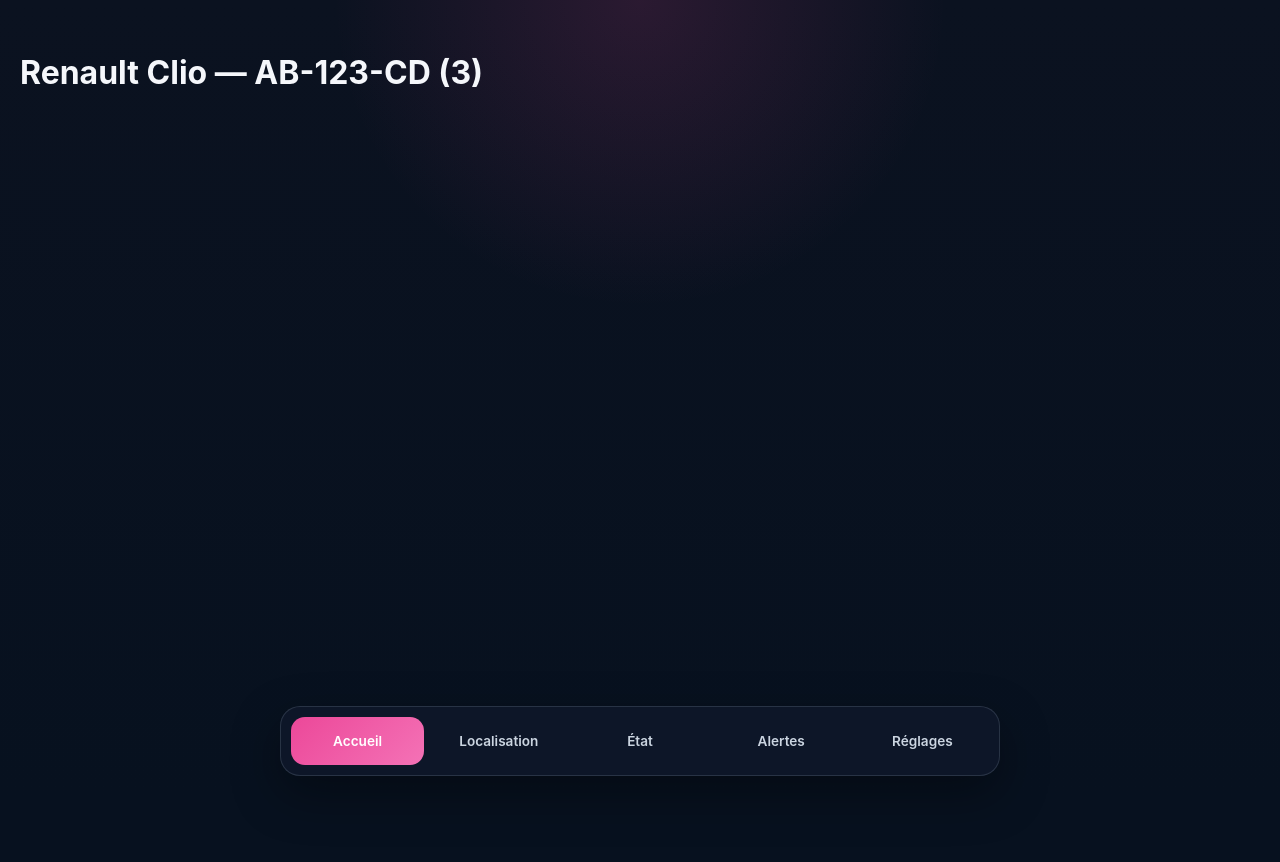
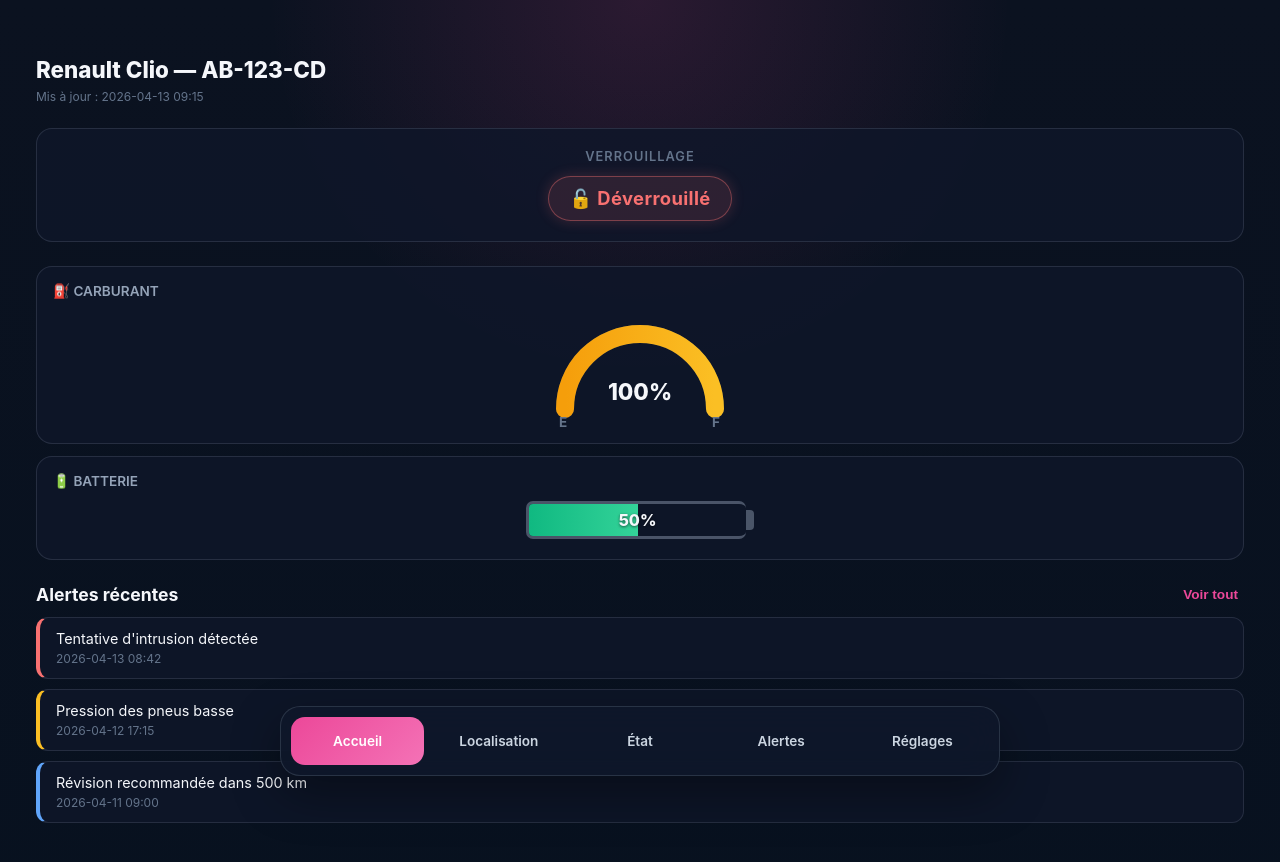
Before and after one commit to Luluberlu200/GuardDrive_Projet, a React (Vite) app in the folder GuardDrive/: page /dashboard in a window 1280 px wide. Shown: the top 862 px of the page. Before the commit the page ends 800 px from the top, so only its background shows below. Built offline with nearby package versions, Linux system fonts and the light colour scheme.

Commit message:
feat(src): Dashboard -> batterie , verrouillage & fuel

```diff
--- a/GuardDrive/src/mock/vehicle.mock.ts
+++ b/GuardDrive/src/data/vehicle.mock.ts
@@ -17,9 +17,9 @@
 
 export const mockVehicle: VehicleData = {
 	name: 'Renault Clio — AB-123-CD',
-	fuel: 62,
-	battery: 85,
-	lock: 'locked',
+	fuel: 100,
+	battery: 50,
+	lock: 'unlocked',
 	lastUpdate: '2026-04-13 09:15',
 };
 
--- a/GuardDrive/src/pages/Dashboard.tsx
+++ b/GuardDrive/src/pages/Dashboard.tsx
@@ -1,13 +1,111 @@
 import { useNavigate } from 'react-router-dom';
-import { mockRecentAlerts, mockVehicle } from '../mock/vehicle.mock';
+import { mockRecentAlerts, mockVehicle } from '../data/vehicle.mock';
 import '../styles/dashboard.css';
 
 function Dashboard() {
 	const navigate = useNavigate();
-	const vehicle = mockVehicle;
-	const recentAlerts = mockRecentAlerts;
+	const vehicule = mockVehicle;
+	const alertesRecentes = mockRecentAlerts;
 
-	return <h1 onClick={() => navigate('/alertes')}>{vehicle.name} ({recentAlerts.length})</h1>;
+	return (
+		<div className="tableau-bord-page">
+			<div className="tableau-bord-entete">
+				<h1 className="tableau-bord-nom-vehicule">{vehicule.name}</h1>
+				<p className="tableau-bord-mise-a-jour">Mis à jour : {vehicule.lastUpdate}</p>
+			</div>
+
+			<div className="conteneur-verrouillage">
+				<p className="conteneur-verrouillage__etiquette">Verrouillage</p>
+				<span
+					className={`badge-verrouillage badge-verrouillage--${vehicule.lock === 'locked' ? 'verrouille' : 'deverrouille'}`}
+				>
+					{vehicule.lock === 'locked' ? '🔒 Verrouillé' : '🔓 Déverrouillé'}
+				</span>
+			</div>
+
+			<section className="section-indicateurs">
+
+				<div className="carte-indicateur">
+					<p className="carte-indicateur__label">⛽ Carburant</p>
+					<div className="jauge-carburant-conteneur">
+						<svg viewBox="0 0 120 80" className="jauge-carburant-svg">
+							<defs>
+								<linearGradient id="fuelGradient" x1="0%" y1="0%" x2="100%" y2="0%">
+									<stop offset="0%" stopColor="#f59e0b" />
+									<stop offset="100%" stopColor="#fbbf24" />
+								</linearGradient>
+							</defs>
+							{/* Track */}
+							<path
+								d="M 10 68 A 50 50 0 0 1 110 68"
+								fill="none"
+								stroke="rgba(51,65,85,0.8)"
+								strokeWidth="12"
+								strokeLinecap="round"
+							/>
+							{/* Fill */}
+							<path
+								d="M 10 68 A 50 50 0 0 1 110 68"
+								fill="none"
+								stroke="url(#fuelGradient)"
+								strokeWidth="12"
+								strokeLinecap="round"
+								style={{ strokeDasharray: `${(vehicule.fuel / 100) * 157} 157` }}
+							/>
+							<text x="6" y="80" fill="#64748b" fontSize="9" fontWeight="700">E</text>
+							<text x="108" y="80" fill="#64748b" fontSize="9" fontWeight="700">F</text>
+							<text x="60" y="62" fill="#f5f7fb" fontSize="15" fontWeight="800" textAnchor="middle">{vehicule.fuel}%</text>
+						</svg>
+					</div>
+				</div>
+
+				{/* Batterie */}
+				<div className="carte-indicateur">
+					<p className="carte-indicateur__label">🔋 Batterie</p>
+					<div className="batterie-conteneur">
+						<div className="batterie-corps">
+							<div
+								className={`batterie-remplissage ${
+								vehicule.battery < 20
+									? 'batterie-remplissage--faible'
+									: vehicule.battery < 50
+									? 'batterie-remplissage--moyenne'
+									: 'batterie-remplissage--haute'
+								}`}
+								style={{ width: `${vehicule.battery}%` }}
+							/>
+							<span className="batterie-pourcentage">{vehicule.battery}%</span>
+						</div>
+						<div className="batterie-borne" />
+					</div>
+				</div>
+			</section>
+
+			<section className="section-alertes">
+				<div className="section-alertes__entete">
+					<h2>Alertes récentes</h2>
+					<button onClick={() => navigate('/alertes')}>Voir tout</button>
+				</div>
+
+			{alertesRecentes.length === 0 ? (
+				<p className="section-alertes__vide">Aucune alerte</p>
+			) : (
+				<ul className="section-alertes__liste">
+					{alertesRecentes.map((alerte) => (
+						<li
+							key={alerte.id}
+							className={`item-alerte item-alerte--${alerte.type === 'warning' ? 'avertissement' : alerte.type}`}
+							onClick={() => navigate('/alertes')}
+						>
+							<p className="item-alerte__message">{alerte.message}</p>
+							<p className="item-alerte__date">{alerte.date}</p>
+							</li>
+						))}
+					</ul>
+				)}
+			</section>
+		</div>
+	);
 }
 
 export default Dashboard;
--- a/GuardDrive/src/styles/dashboard.css
+++ b/GuardDrive/src/styles/dashboard.css
@@ -0,0 +1,230 @@
+.tableau-bord-page {
+	padding: 24px 16px 120px;
+	min-height: 100vh;
+	display: flex;
+	flex-direction: column;
+	gap: 24px;
+}
+
+/* Header */
+.tableau-bord-entete {
+	display: flex;
+	flex-direction: column;
+	gap: 6px;
+}
+
+.tableau-bord-nom-vehicule {
+	margin: 0;
+	font-size: 1.4rem;
+	font-weight: 800;
+	color: #f5f7fb;
+}
+
+.badge-verrouillage {
+	display: inline-flex;
+	align-items: center;
+	gap: 8px;
+	font-size: 1.15rem;
+	font-weight: 700;
+	padding: 10px 20px;
+	border-radius: 999px;
+	border: 1.5px solid;
+	letter-spacing: 0.02em;
+	transition: box-shadow 0.3s ease;
+}
+
+.badge-verrouillage--verrouille {
+	background: rgba(34, 197, 94, 0.12);
+	color: #4ade80;
+	border-color: rgba(74, 222, 128, 0.4);
+	box-shadow: 0 0 14px rgba(74, 222, 128, 0.2);
+}
+
+.badge-verrouillage--deverrouille {
+	background: rgba(248, 113, 113, 0.12);
+	color: #f87171;
+	border-color: rgba(248, 113, 113, 0.4);
+	box-shadow: 0 0 14px rgba(248, 113, 113, 0.2);
+}
+
+.tableau-bord-mise-a-jour {
+	margin: 0;
+	font-size: 0.75rem;
+	color: #64748b;
+}
+
+/* Container verrouillage */
+.conteneur-verrouillage {
+	background: rgba(15, 23, 42, 0.82);
+	border: 1px solid rgba(148, 163, 184, 0.18);
+	border-radius: 16px;
+	padding: 20px;
+	display: flex;
+	flex-direction: column;
+	align-items: center;
+	gap: 12px;
+}
+
+.conteneur-verrouillage__etiquette {
+	margin: 0;
+	font-size: 0.8rem;
+	font-weight: 600;
+	text-transform: uppercase;
+	letter-spacing: 0.08em;
+	color: #64748b;
+}
+
+/* Indicateurs */
+.section-indicateurs {
+	display: flex;
+	flex-direction: column;
+	gap: 12px;
+}
+
+.carte-indicateur {
+	background: rgba(15, 23, 42, 0.82);
+	border: 1px solid rgba(148, 163, 184, 0.18);
+	border-radius: 16px;
+	padding: 16px;
+	display: flex;
+	flex-direction: column;
+	gap: 8px;
+}
+
+.carte-indicateur__label {
+	margin: 0;
+	font-size: 0.85rem;
+	color: #94a3b8;
+	font-weight: 600;
+	text-transform: uppercase;
+}
+
+/* Fuel Gauge */
+.jauge-carburant-conteneur {
+	display: flex;
+	justify-content: center;
+	align-items: center;
+}
+
+.jauge-carburant-svg {
+	width: 100%;
+	max-width: 180px;
+}
+
+/* Battery */
+.batterie-conteneur {
+	display: flex;
+	align-items: center;
+	justify-content: center;
+	gap: 0;
+	padding: 4px 0;
+}
+
+.batterie-corps {
+	position: relative;
+	width: 100%;
+	max-width: 220px;
+	height: 38px;
+	border: 3px solid rgba(148, 163, 184, 0.45);
+	border-radius: 7px;
+	border-right: none;
+	display: flex;
+	align-items: center;
+	justify-content: center;
+	overflow: hidden;
+}
+
+.batterie-borne {
+	width: 8px;
+	height: 20px;
+	background: rgba(148, 163, 184, 0.45);
+	border-radius: 0 4px 4px 0;
+	flex-shrink: 0;
+}
+
+.batterie-remplissage {
+	position: absolute;
+	left: 0;
+	top: 0;
+	height: 100%;
+	transition: width 0.6s ease;
+}
+
+.batterie-remplissage--haute   { background: linear-gradient(90deg, #10b981, #34d399); }
+.batterie-remplissage--moyenne { background: linear-gradient(90deg, #f59e0b, #fbbf24); }
+.batterie-remplissage--faible  { background: linear-gradient(90deg, #ef4444, #f87171); }
+
+.batterie-pourcentage {
+	position: relative;
+	z-index: 1;
+	font-size: 1rem;
+	font-weight: 800;
+	color: #f5f7fb;
+	text-shadow: 0 1px 3px rgba(0, 0, 0, 0.6);
+}
+
+/* Alertes récentes */
+.section-alertes__entete {
+	display: flex;
+	justify-content: space-between;
+	align-items: center;
+	margin-bottom: 12px;
+}
+
+.section-alertes__entete h2 {
+	margin: 0;
+	font-size: 1.1rem;
+	font-weight: 700;
+	color: #f5f7fb;
+}
+
+.section-alertes__entete button {
+	background: none;
+	border: none;
+	color: #ec4899;
+	font-size: 0.85rem;
+	font-weight: 600;
+	cursor: pointer;
+}
+
+.section-alertes__vide {
+	color: #64748b;
+	text-align: center;
+	margin: 24px 0;
+}
+
+.section-alertes__liste {
+	list-style: none;
+	padding: 0;
+	margin: 0;
+	display: flex;
+	flex-direction: column;
+	gap: 10px;
+}
+
+.item-alerte {
+	background: rgba(15, 23, 42, 0.82);
+	border: 1px solid rgba(148, 163, 184, 0.18);
+	border-radius: 12px;
+	padding: 12px 16px;
+	cursor: pointer;
+	display: flex;
+	flex-direction: column;
+	gap: 4px;
+}
+
+.item-alerte--intrusion      { border-left: 4px solid #f87171; }
+.item-alerte--avertissement  { border-left: 4px solid #fbbf24; }
+.item-alerte--info           { border-left: 4px solid #60a5fa; }
+
+.item-alerte__message {
+	margin: 0;
+	font-size: 0.9rem;
+	color: #f5f7fb;
+}
+
+.item-alerte__date {
+	margin: 0;
+	font-size: 0.75rem;
+	color: #64748b;
+}
```
